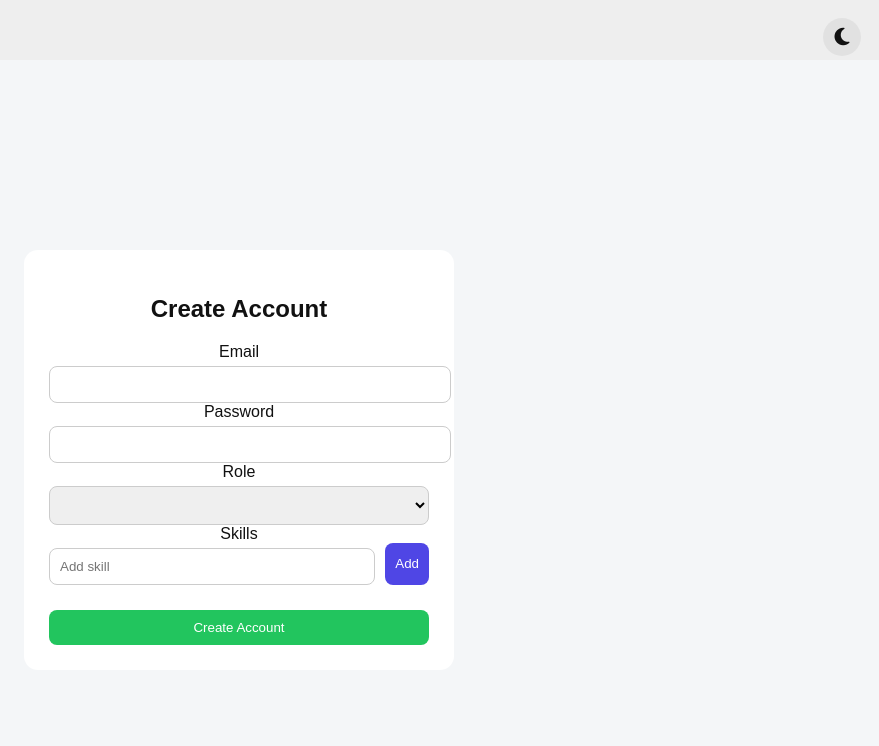
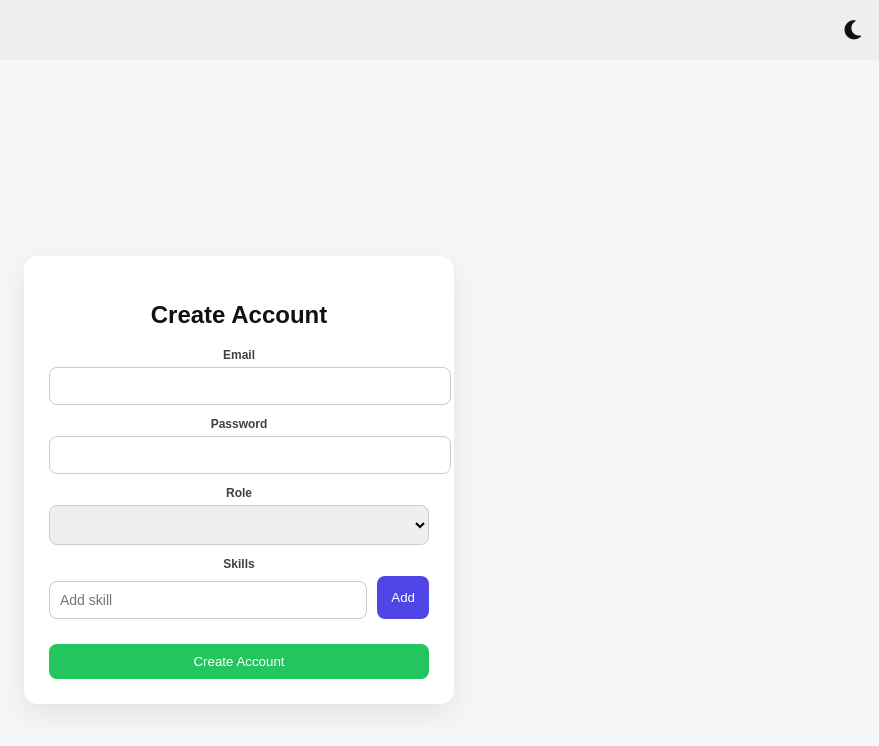
Before and after one commit to esraasaab1-droid/form-signup, a Vue app: page / in a window 1280 px wide. Shown: the top 746 px of the page, without its empty margins (401-1280 px from the left). Built offline with nearby package versions, Linux system fonts and the light colour scheme.

Commit message:
Update Signup.vue

```diff
--- a/src/components/Signup.vue
+++ b/src/components/Signup.vue
@@ -125,46 +125,58 @@ export default {
   justify-content: center;
   align-items: center;
   transition: 0.3s;
-  font-family: Arial;
+  font-family: Arial, sans-serif;
+  padding: 20px;
 }
 
-/* LIGHT */
+
 .light {
   background: #f4f6f8;
   color: #111;
 }
 
-/* DARK */
+.light .card {
+  background: #ffffff;
+}
+
+
 .dark {
   background: #0f172a;
-  color: #fff;
-}
-
-.card {
-  width: 380px;
-  padding: 25px;
-  border-radius: 14px;
-  transition: 0.3s;
-}
-
-.light .card {
-  background: white;
+  color: #f8fafc;
 }
 
 .dark .card {
   background: #1e293b;
 }
 
-/* Inputs */
-input, select {
+
+.card {
+  width: 380px;
+  padding: 25px;
+  border-radius: 14px;
+  box-shadow: 0 10px 30px rgba(0,0,0,0.08);
+  transition: 0.3s;
+}
+
+
+input,
+select {
   width: 100%;
   padding: 10px;
   margin-top: 5px;
   border-radius: 8px;
   border: 1px solid #ccc;
+  outline: none;
+  transition: 0.2s;
+  font-size: 14px;
 }
 
-/* Dark inputs */
+input:focus,
+select:focus {
+  border-color: #4f46e5;
+}
+
+/* dark inputs */
 .dark input,
 .dark select {
   background: #0f172a;
@@ -172,23 +184,49 @@ input, select {
   border: 1px solid #334155;
 }
 
-/* Skill input */
+
+label {
+  display: block;
+  margin-top: 12px;
+  font-size: 12px;
+  font-weight: bold;
+  opacity: 0.8;
+}
+
+
+.error {
+  color: #f87171;
+  font-size: 12px;
+  margin-top: 5px;
+}
+
+
 .skill-input {
   display: flex;
   gap: 10px;
-  margin-bottom: 10px;
+  margin-top: 5px;
 }
 
 .skill-input button {
   background: #4f46e5;
   color: white;
   border: none;
-  padding: 10px;
+  padding: 10px 14px;
   border-radius: 8px;
   cursor: pointer;
+  transition: 0.2s;
 }
 
-/* Skills */
+.skill-input button:hover {
+  background: #4338ca;
+  transform: translateY(-1px);
+}
+
+
+.skills {
+  margin-top: 10px;
+}
+
 .skills span {
   display: inline-block;
   background: #4f46e5;
@@ -196,11 +234,17 @@ input, select {
   padding: 5px 10px;
   margin: 4px;
   border-radius: 20px;
+  font-size: 12px;
   cursor: pointer;
-  font-size: 12px;
+  transition: 0.2s;
 }
 
-/* Submit */
+.skills span:hover {
+  background: #4338ca;
+  transform: scale(1.05);
+}
+
+
 .submit-btn {
   width: 100%;
   margin-top: 15px;
@@ -210,56 +254,40 @@ input, select {
   background: #22c55e;
   color: white;
   cursor: pointer;
+  transition: 0.2s;
 }
 
-/* Error */
-.error {
-  color: #f87171;
-  font-size: 12px;
-  margin-top: 5px;
+.submit-btn:hover {
+  background: #16a34a;
+  transform: translateY(-1px);
 }
 
-/* Theme icon */
+
 .theme-icon {
   position: fixed;
   top: 18px;
   right: 18px;
-  font-size: 20px;
+  font-size: 22px;
   cursor: pointer;
   z-index: 9999;
 
-  width: 38px;
-  height: 38px;
-  display: flex;
-  align-items: center;
-  justify-content: center;
+  background: none;
+  width: auto;
+  height: auto;
+  padding: 0;
 
-  border-radius: 50%;
-  background: rgba(255,255,255,0.1);
-  color: inherit;
   transition: 0.2s;
 }
 
 .theme-icon:hover {
-  transform: scale(1.1);
+  transform: scale(1.2);
 }
 
-/* light */
-.light {
-  background: #f4f6f8;
-  color: dark;
+ .light .theme-icon {
+  color: #111;
 }
 
-/* dark */
-.dark {
-  background: #0f172a;;
-  color: white;
-}
-  .dark .theme-icon {
-  background: rgba(255,255,255,0.08);
-}
-
-.light .theme-icon {
-  background: rgba(0,0,0,0.05);
+.dark .theme-icon {
+  color: #facc15;
 }
 </style>
```
